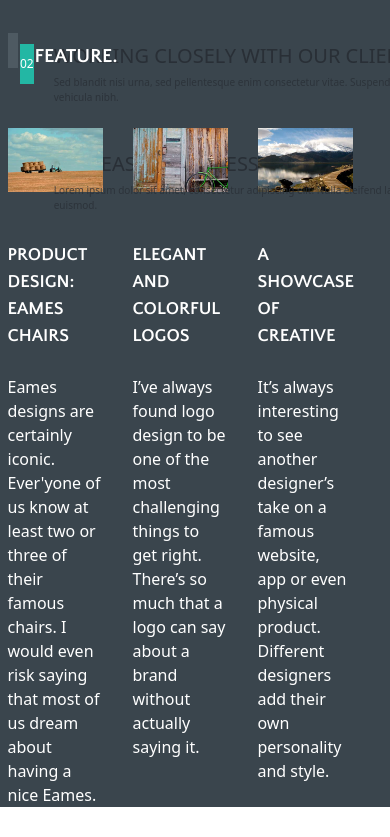
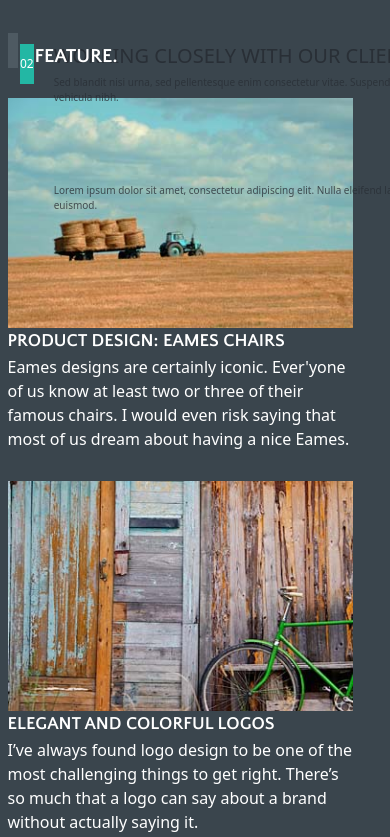
Before and after one commit to Tran-Quyen/modest-website-1506, a plain HTML site: page index.html in a window 390 px wide. Shown: the part 894-1731 px from the top of the page. Drawn offline with nearby package versions, Linux system fonts and the light colour scheme.

Commit message:
responsive feature

```diff
--- a/assets/css/style.css
+++ b/assets/css/style.css
@@ -492,11 +492,29 @@ header ul > li:active {
 
 /* Responsive */
 /* mobile-form */
-@media only screen and (max-width: 768px) {
+@media only screen and (max-width: 767px) {
   .mobile-form {
     display: block;
   }
   .message_form {
     display: none;
   }
+  /* feature */
+  .head-border{
+    margin-bottom: 3rem;
+  }
+  .feature .feature-img{
+    margin-bottom: 0;
+  }
+  .feature .feature_decs{
+    margin-bottom: 0;
+  }
+  .feature.item{
+    margin-bottom: 3rem;
+  }
+  /* feature */
 }
+
+@media only screen and (min-width: 768px) {
+
+}
--- a/index.html
+++ b/index.html
@@ -239,7 +239,7 @@
         <h1 class="head-line head-border">Feature.</h1>
 
         <div class="row g-0">
-          <div class="feature item col-4 g-0">
+          <div class="feature item col-12 col-md-4 g-0">
             <img
               src="./assets/img/features/product-design.jpg"
               alt="product design"
@@ -252,7 +252,7 @@
               nice Eames.
             </div>
           </div>
-          <div class="feature item col-4 g-0">
+          <div class="feature item col-12 col-md-4 g-0">
             <img src="./assets/img/features/logo.jpg" alt="product design" class="feature-img" />
             <div class="feature_decs head-line">Elegant and Colorful Logos</div>
             <div class="feature_content text-wrap">
@@ -260,7 +260,7 @@
               There’s so much that a logo can say about a brand without actually saying it.
             </div>
           </div>
-          <div class="feature item col-4 g-0">
+          <div class="feature item col-12 col-md-4 g-0">
             <img
               src="./assets/img/features/feature-3.jpg"
               alt="product design"
```
